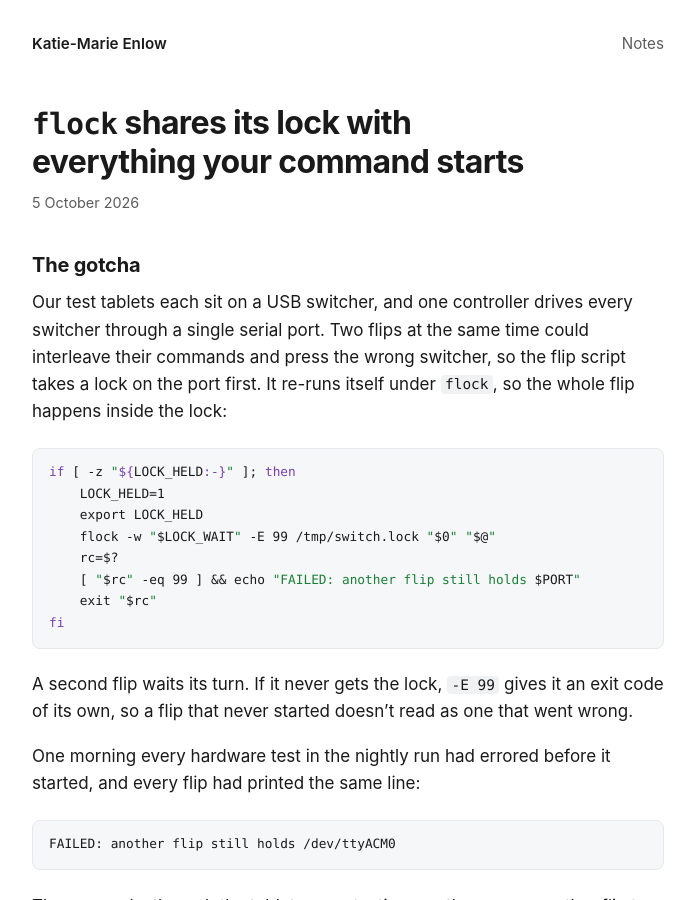
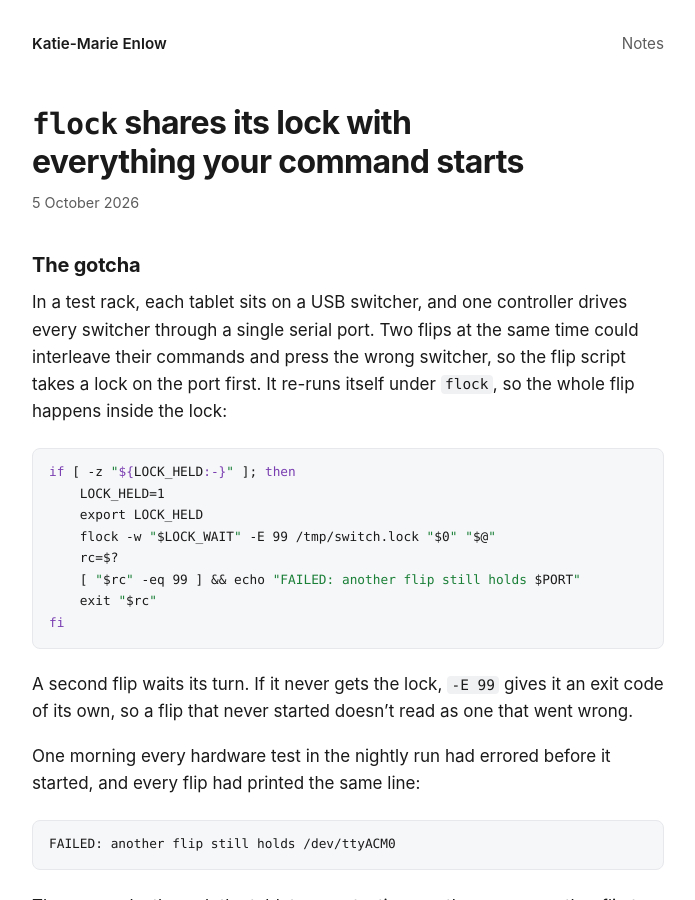
Before and after one commit to Katie-Marie/android-notes, a Jekyll site: the page built from posts/2026-10-05-flock-shares-its-lock.md, in a window 1280 px wide and 900 px high. Shown: the whole window, without its empty margins (292-987 px from the left). Built offline with Jekyll 4.4.1, drawn with Linux system fonts in a browser that asks for light colours; our own code applies the rules of GitHub Pages for plain Markdown files.

Commit message:
Open the flock post with the rack rather than our tablets

````diff
--- a/posts/2026-10-05-flock-shares-its-lock.md
+++ b/posts/2026-10-05-flock-shares-its-lock.md
@@ -2,7 +2,7 @@
 
 ## The gotcha
 
-Our test tablets each sit on a USB switcher, and one controller drives every switcher through a single serial port. Two flips at the same time could interleave their commands and press the wrong switcher, so the flip script takes a lock on the port first. It re-runs itself under `flock`, so the whole flip happens inside the lock:
+In a test rack, each tablet sits on a USB switcher, and one controller drives every switcher through a single serial port. Two flips at the same time could interleave their commands and press the wrong switcher, so the flip script takes a lock on the port first. It re-runs itself under `flock`, so the whole flip happens inside the lock:
 
 ```sh
 if [ -z "${LOCK_HELD:-}" ]; then
````
